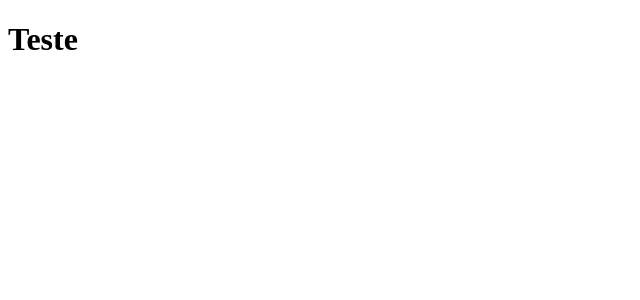
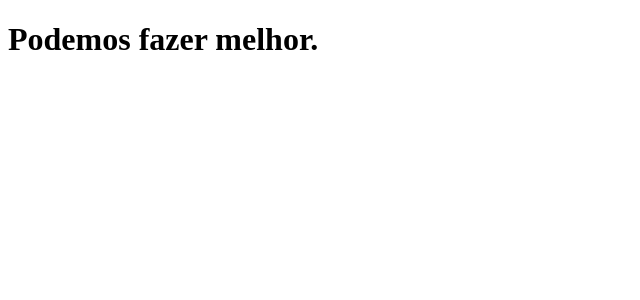
Before and after one commit to iuryasdc-prog/clone-tabnews, a Next.js app: page / in a window 1280 px wide. Shown: the top 300 px of the page, without its empty margins (0-640 px from the left). Built offline with nearby package versions, Linux system fonts and the light colour scheme.

Commit message:
Atualizando pages

```diff
--- a/pages/index.js
+++ b/pages/index.js
@@ -1,5 +1,5 @@
 function Home(){
-    return <h1>Teste</h1>
+    return <h1>Podemos fazer melhor.</h1>
 }
 
 export default Home;
```
